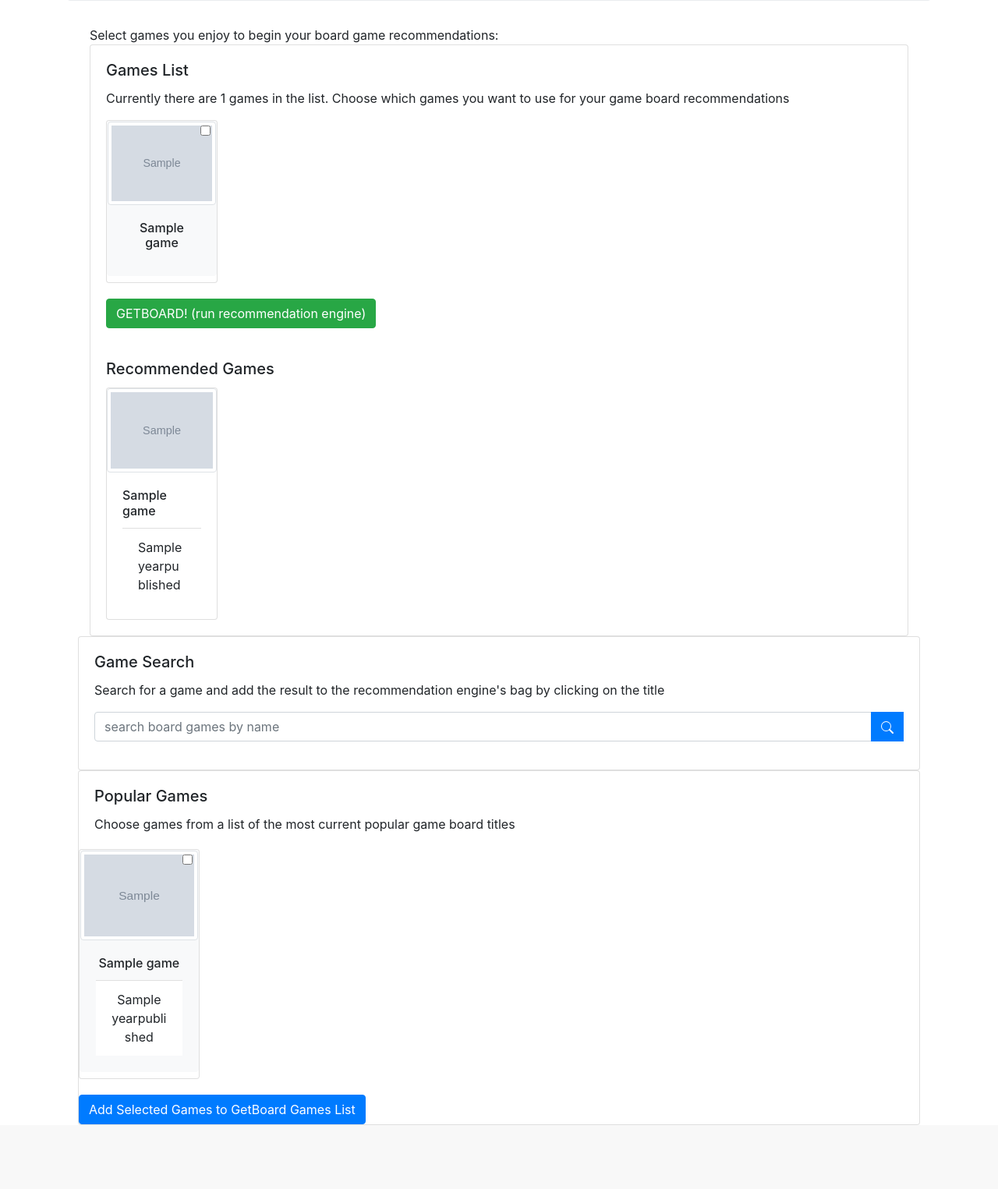
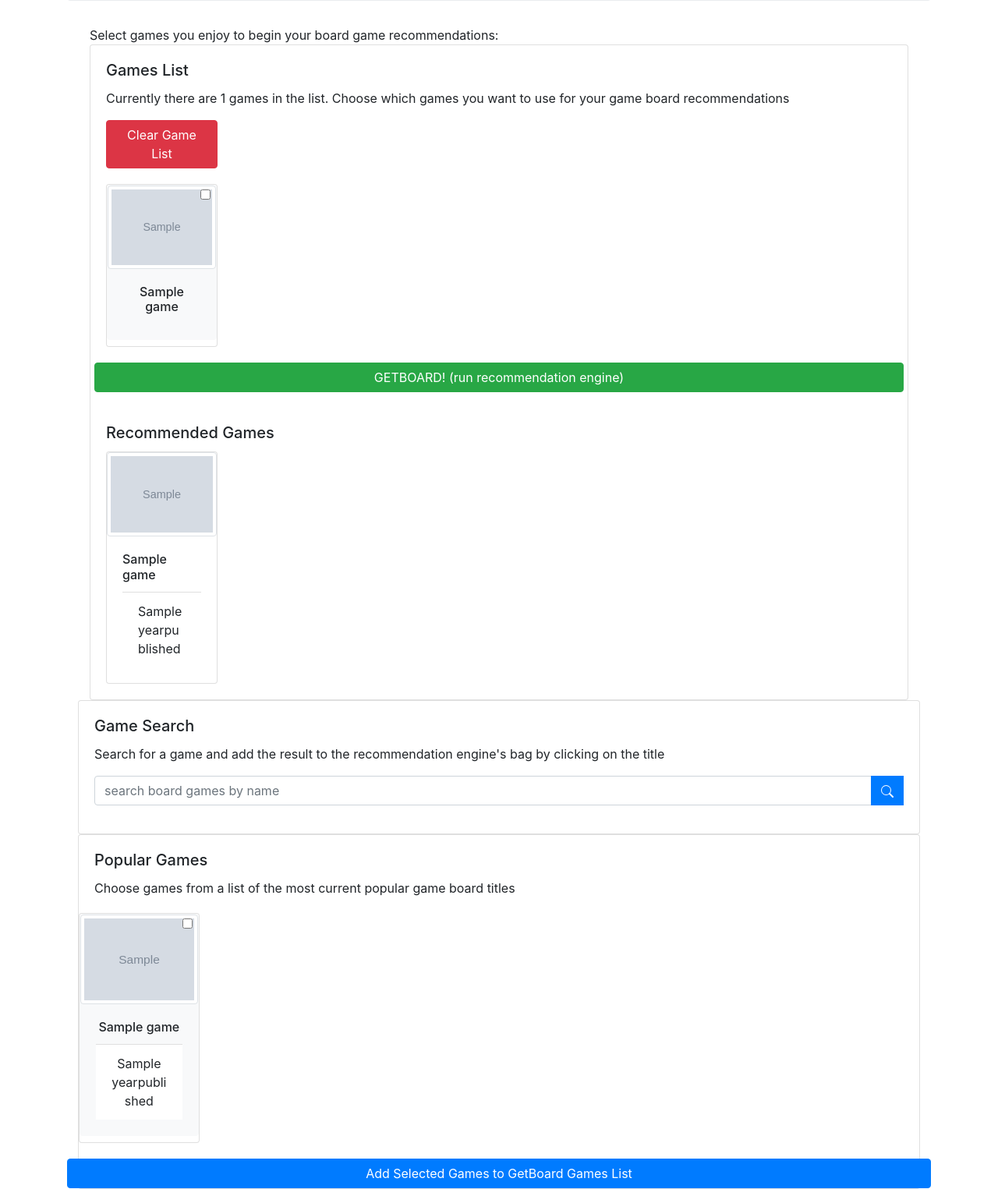
Before and after one commit to meetashok/getboard, a Flask app: template templates/index.html in a window 1280 px wide. Shown: the part 302-1827 px from the top of the page at 78% size. Before the commit the page ends 1745 px from the top, so only its background shows below. Run offline with Flask 2, Linux system fonts and the light colour scheme; the template is opened without the code that fills it: most values are stand-ins (such as "Sample title", 1, 10 or a date in 2020); grey boxes marked "Sample" are stand-in pictures; some libraries are stand-ins or nearby versions.

Commit message:
added clear gameslist and clear searchlist functionality to new user flow

```diff
--- a/templates/index.html
+++ b/templates/index.html
@@ -28,6 +28,15 @@ Select games you enjoy to begin your board game recommendations:
     {% endif %}
   {% if user_game_list %}
   <form action="/" method="post">
+  <div class="row" style="padding-bottom:20px;">
+    <div class="col-sm-2">
+      <input type="hidden" name="populargames" value="{{ populargames }}">
+      <input type="hidden" name="search_game_title_results" value="{{ search_game_title_results }}">
+      <button type="submit" class="btn btn-danger">Clear Game List</button>
+    </div>
+  </div>
+  </form>
+  <form action="/" method="post">
   <div class="row">
     {% for game in user_game_list %}
     <div class="col-sm-2">
@@ -46,12 +55,10 @@ Select games you enjoy to begin your board game recommendations:
     {% endfor %}
   </div>
   <div class="row" style="padding-top:20px;">
-    <div class="col-sm-6">
     <input type="hidden" name="populargames" value="{{ populargames }}">
     <input type="hidden" name="user_game_list" value="{{ user_game_list }}">
     <input type="hidden" name="search_game_title_results" value="{{ search_game_title_results }}">
-    <button type="submit" class="btn btn-success">GETBOARD! (run recommendation engine)</button>
-    </div>
+    <button type="submit" class="btn btn-success btn-block">GETBOARD! (run recommendation engine)</button>
     </div>
     </form>
     </div>
@@ -103,6 +110,15 @@ Select games you enjoy to begin your board game recommendations:
   </div>
   {% if search_game_title_results %}
   <form action="/" method="post">
+  <div class="row" style="padding-bottom:20px;">
+    <div class="col-sm-9">
+      <input type="hidden" name="populargames" value="{{ populargames }}">
+      <input type="hidden" name="user_game_list" value="{{ user_game_list }}">
+      <button type="submit" class="btn btn-danger">Clear Game Search</button>
+    </div>
+  </div>
+  </form>
+  <form action="/" method="post">
   <div class="row">
     {% for game in search_game_title_results[:6] %}
     <div class="col-sm-2">
@@ -122,12 +138,10 @@ Select games you enjoy to begin your board game recommendations:
     {% endfor %}
   </div>
   <div class="row" style="padding-top:20px;">
-    <div class="col-sm-6">
     <input type="hidden" name="populargames" value="{{ populargames }}">
     <input type="hidden" name="user_game_list" value="{{ user_game_list }}">
     <input type="hidden" name="search_game_title_results" value="{{ search_game_title_results }}">
-    <button type="submit" class="btn btn-primary">Add Selected Games to GetBoard Games List</button>
-    </div>
+    <button type="submit" class="btn btn-primary btn-block">Add Selected Games to GetBoard Games List</button>
   </div>
   </form>
   {% else %}
@@ -162,12 +176,10 @@ Select games you enjoy to begin your board game recommendations:
     {% endfor %}
   </div>
   <div class="row" style="padding-top:20px;">
-    <div class="col-sm-6">
     <input type="hidden" name="populargames" value="{{ populargames }}">
     <input type="hidden" name="user_game_list" value="{{ user_game_list }}">
     <input type="hidden" name="search_game_title_results" value="{{ search_game_title_results }}">
-    <button type="submit" class="btn btn-primary">Add Selected Games to GetBoard Games List</button>
-    </div>
+    <button type="submit" class="btn btn-primary btn-block">Add Selected Games to GetBoard Games List</button>
   </div>
   </form>
   {% endif %}
```
